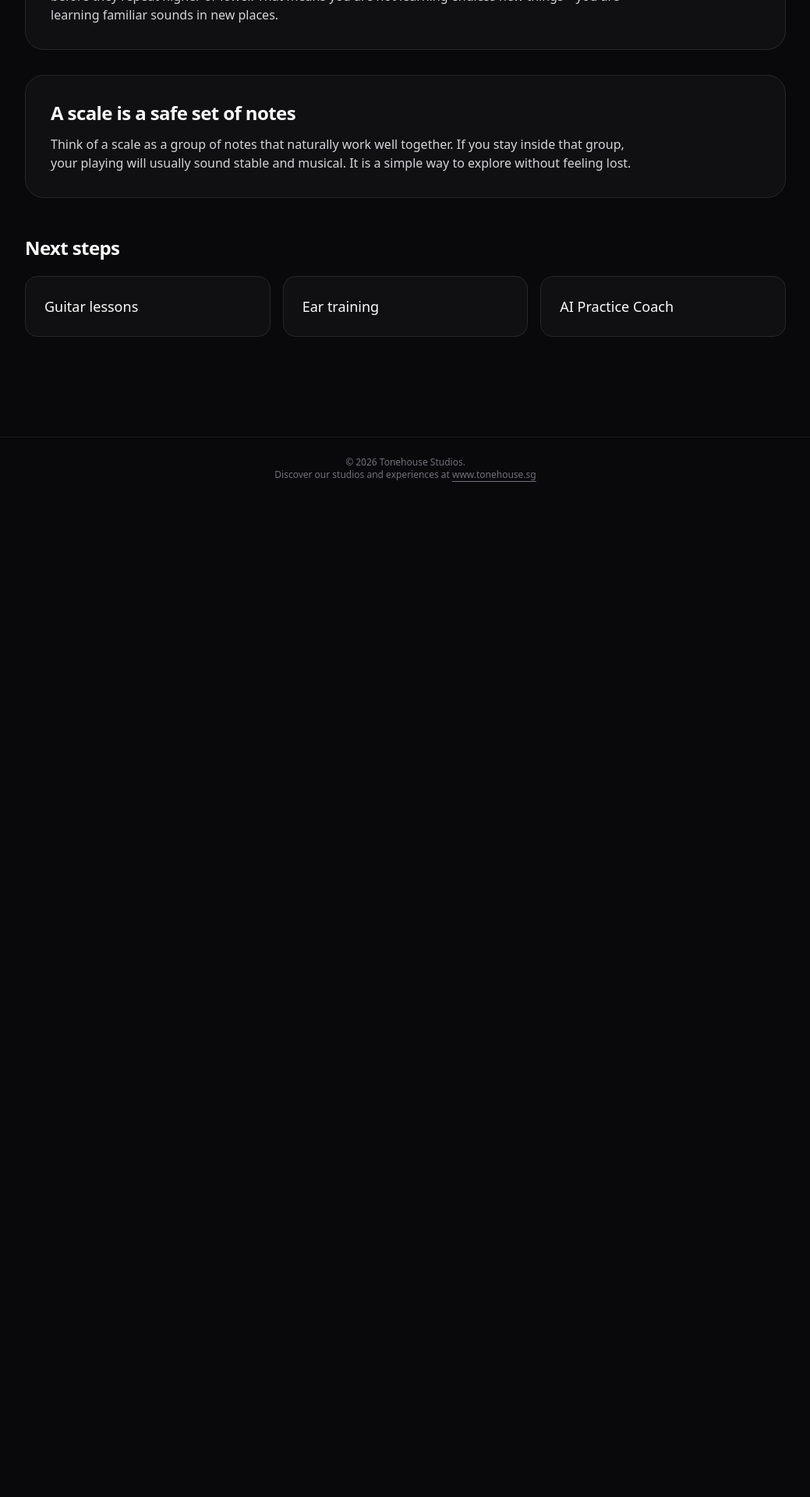
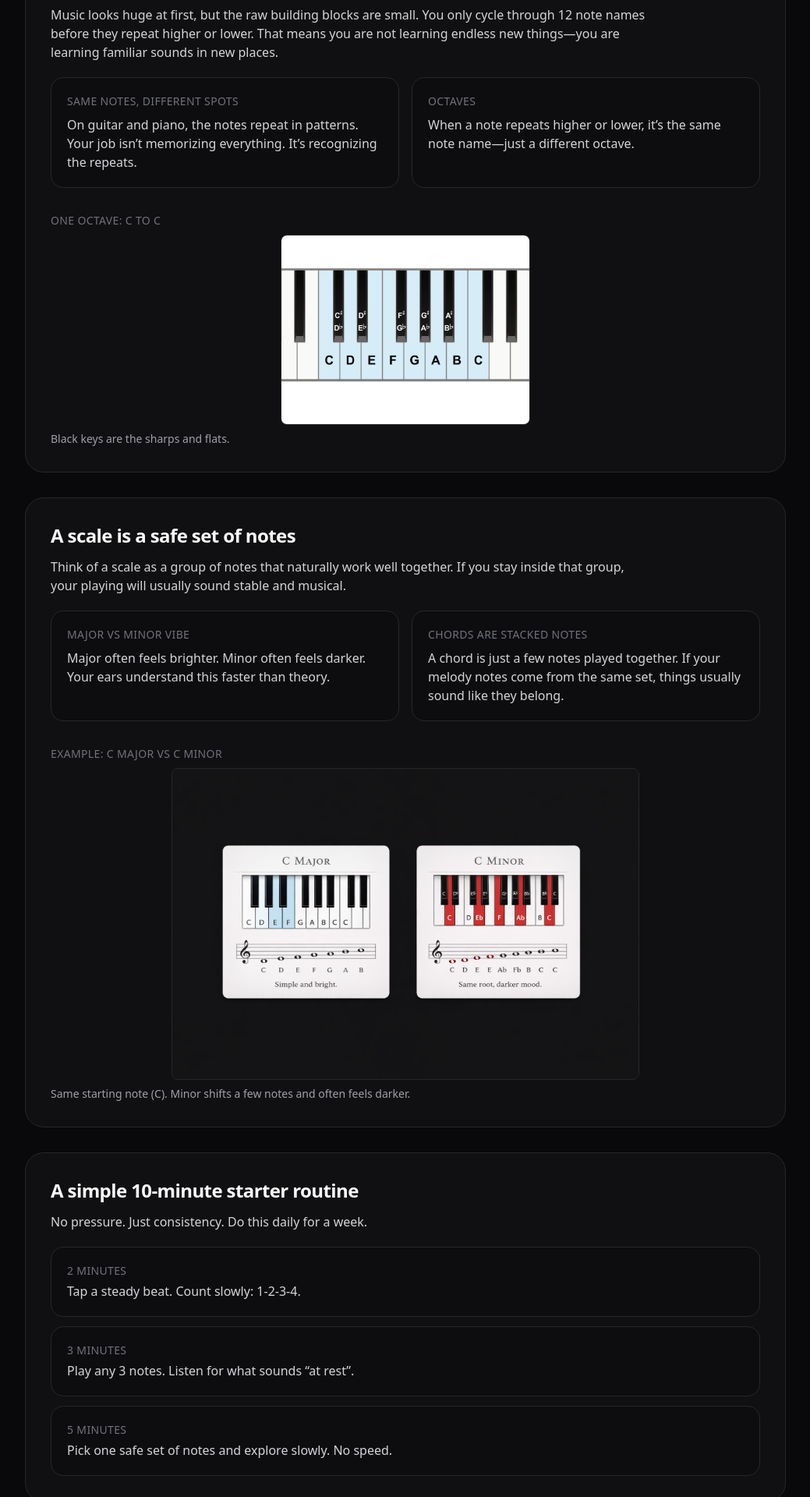
Before and after one commit to mohithkaranth/tonehouse-ai-coach, a Next.js app: page /start in a window 1280 px wide. Shown: the part 500-2420 px from the top of the page at 78% size, without its empty margins (120-1159 px from the left). Before the commit the page ends 1141 px from the top, so only its background shows below. Built offline with nearby package versions, Linux system fonts and the light colour scheme; no server answers.

Commit message:
Adjust piano image sizes on start page

```diff
--- a/app/page.tsx
+++ b/app/page.tsx
@@ -137,10 +137,12 @@ export default function HomePage() {
       imageAlt: "Guitar lessons",
     },
     {
-      title: "Start Music from Zero",
-      description: "No theory. No jargon. Just the basics that matter.",
-      href: "/start",
-      requiresAuth: false,
+       title: "Start Music from Zero",
+  description: "No theory. No jargon. Just the basics that matter.",
+  href: "/start",
+  requiresAuth: false,
+  imageSrc: "/home/starter.jpg",
+  imageAlt: "Start music from zero",
     },
     {
       title: "🎶 Backing Track Finder",
--- a/app/start/page.tsx
+++ b/app/start/page.tsx
@@ -4,6 +4,17 @@ export default function StartPage() {
   return (
     <main className="min-h-screen bg-zinc-950 text-zinc-50">
       <div className="mx-auto max-w-5xl px-6 py-14 sm:py-16">
+        {/* Back */}
+        <div className="mb-6">
+          <Link
+            href="/"
+            className="inline-flex items-center gap-2 text-sm text-zinc-400 transition hover:text-zinc-200"
+          >
+            <span aria-hidden="true">←</span>
+            Back
+          </Link>
+        </div>
+
         <section>
           <h1 className="text-4xl font-semibold tracking-tight sm:text-5xl">
             You can start music today, even if everything feels new.
@@ -23,27 +34,144 @@ export default function StartPage() {
             <p className="mt-2 text-zinc-300">When a note happens.</p>
           </div>
           <div className="rounded-2xl border border-zinc-800 bg-zinc-900/50 p-5">
-            <p className="text-sm uppercase tracking-wide text-zinc-500">Patterns</p>
+            <p className="text-sm uppercase tracking-wide text-zinc-500">
+              Patterns
+            </p>
             <p className="mt-2 text-zinc-300">Small shapes you can repeat.</p>
           </div>
         </section>
 
         <section className="mt-12 rounded-3xl border border-zinc-800 bg-zinc-900/50 p-6 sm:p-8">
-          <h2 className="text-2xl font-semibold tracking-tight">There are only 12 notes</h2>
+          <h2 className="text-2xl font-semibold tracking-tight">
+            There are only 12 notes
+          </h2>
           <p className="mt-3 max-w-3xl text-zinc-300">
-            Music looks huge at first, but the raw building blocks are small. You only cycle through 12
-            note names before they repeat higher or lower. That means you are not learning endless new
-            things—you are learning familiar sounds in new places.
+            Music looks huge at first, but the raw building blocks are small. You
+            only cycle through 12 note names before they repeat higher or lower.
+            That means you are not learning endless new things—you are learning
+            familiar sounds in new places.
           </p>
+
+          <div className="mt-5 grid gap-4 sm:grid-cols-2">
+            <div className="rounded-2xl border border-zinc-800 bg-zinc-950/30 p-5">
+              <p className="text-sm uppercase tracking-wide text-zinc-500">
+                Same notes, different spots
+              </p>
+              <p className="mt-2 text-zinc-300">
+                On guitar and piano, the notes repeat in patterns. Your job isn’t
+                memorizing everything. It’s recognizing the repeats.
+              </p>
+            </div>
+            <div className="rounded-2xl border border-zinc-800 bg-zinc-950/30 p-5">
+              <p className="text-sm uppercase tracking-wide text-zinc-500">
+                Octaves
+              </p>
+              <p className="mt-2 text-zinc-300">
+                When a note repeats higher or lower, it’s the same note name—just
+                a different octave.
+              </p>
+            </div>
+          </div>
+
+          {/* C to C */}
+          <div className="mt-8">
+            <p className="mb-2 text-sm uppercase tracking-wide text-zinc-500">
+              One octave: C to C
+            </p>
+            <img
+              src="/piano/c-to-c.jpg"
+              alt="Piano keyboard showing notes from C to C"
+              className="mx-auto block w-[320px] rounded-lg border border-zinc-800"
+            />
+            <p className="mt-2 text-sm text-zinc-400">
+              Black keys are the sharps and flats.
+            </p>
+          </div>
         </section>
 
         <section className="mt-8 rounded-3xl border border-zinc-800 bg-zinc-900/50 p-6 sm:p-8">
-          <h2 className="text-2xl font-semibold tracking-tight">A scale is a safe set of notes</h2>
+          <h2 className="text-2xl font-semibold tracking-tight">
+            A scale is a safe set of notes
+          </h2>
           <p className="mt-3 max-w-3xl text-zinc-300">
-            Think of a scale as a group of notes that naturally work well together. If you stay inside
-            that group, your playing will usually sound stable and musical. It is a simple way to explore
-            without feeling lost.
+            Think of a scale as a group of notes that naturally work well
+            together. If you stay inside that group, your playing will usually
+            sound stable and musical.
           </p>
+
+          <div className="mt-5 grid gap-4 sm:grid-cols-2">
+            <div className="rounded-2xl border border-zinc-800 bg-zinc-950/30 p-5">
+              <p className="text-sm uppercase tracking-wide text-zinc-500">
+                Major vs minor vibe
+              </p>
+              <p className="mt-2 text-zinc-300">
+                Major often feels brighter. Minor often feels darker. Your ears
+                understand this faster than theory.
+              </p>
+            </div>
+            <div className="rounded-2xl border border-zinc-800 bg-zinc-950/30 p-5">
+              <p className="text-sm uppercase tracking-wide text-zinc-500">
+                Chords are stacked notes
+              </p>
+              <p className="mt-2 text-zinc-300">
+                A chord is just a few notes played together. If your melody notes
+                come from the same set, things usually sound like they belong.
+              </p>
+            </div>
+          </div>
+
+          {/* Combined Major/Minor */}
+          <div className="mt-8">
+            <p className="mb-2 text-sm uppercase tracking-wide text-zinc-500">
+              Example: C Major vs C Minor
+            </p>
+            <img
+              src="/piano/cmajorminor.png"
+              alt="C Major and C Minor shown on a piano keyboard"
+              className="mx-auto block w-[600px] rounded-lg border border-zinc-800"
+
+            />
+            <p className="mt-2 text-sm text-zinc-400">
+              Same starting note (C). Minor shifts a few notes and often feels
+              darker.
+            </p>
+          </div>
+        </section>
+
+        <section className="mt-8 rounded-3xl border border-zinc-800 bg-zinc-900/50 p-6 sm:p-8">
+          <h2 className="text-2xl font-semibold tracking-tight">
+            A simple 10-minute starter routine
+          </h2>
+          <p className="mt-3 max-w-3xl text-zinc-300">
+            No pressure. Just consistency. Do this daily for a week.
+          </p>
+
+          <ol className="mt-5 space-y-3 text-zinc-300">
+            <li className="rounded-2xl border border-zinc-800 bg-zinc-950/30 p-5">
+              <div className="text-sm uppercase tracking-wide text-zinc-500">
+                2 minutes
+              </div>
+              <div className="mt-1">
+                Tap a steady beat. Count slowly: 1-2-3-4.
+              </div>
+            </li>
+            <li className="rounded-2xl border border-zinc-800 bg-zinc-950/30 p-5">
+              <div className="text-sm uppercase tracking-wide text-zinc-500">
+                3 minutes
+              </div>
+              <div className="mt-1">
+                Play any 3 notes. Listen for what sounds “at rest”.
+              </div>
+            </li>
+            <li className="rounded-2xl border border-zinc-800 bg-zinc-950/30 p-5">
+              <div className="text-sm uppercase tracking-wide text-zinc-500">
+                5 minutes
+              </div>
+              <div className="mt-1">
+                Pick one safe set of notes and explore slowly. No speed.
+              </div>
+            </li>
+          </ol>
         </section>
 
         <section className="mt-12">
--- a/middleware.ts
+++ b/middleware.ts
@@ -8,6 +8,7 @@ function isPublicPath(pathname: string) {
   return (
     pathname === "/" ||
     pathname === "/signin" || // custom sign-in page
+    pathname === "/start" ||  // ✅ make Start Music from Zero public
     pathname.startsWith("/backing-tracks") ||
     pathname.startsWith("/finder") ||
     pathname.startsWith("/progressions")
```
Also changed, not shown: public/piano/c-to-c.jpg (added), public/piano/cmajorminor.png (added).
